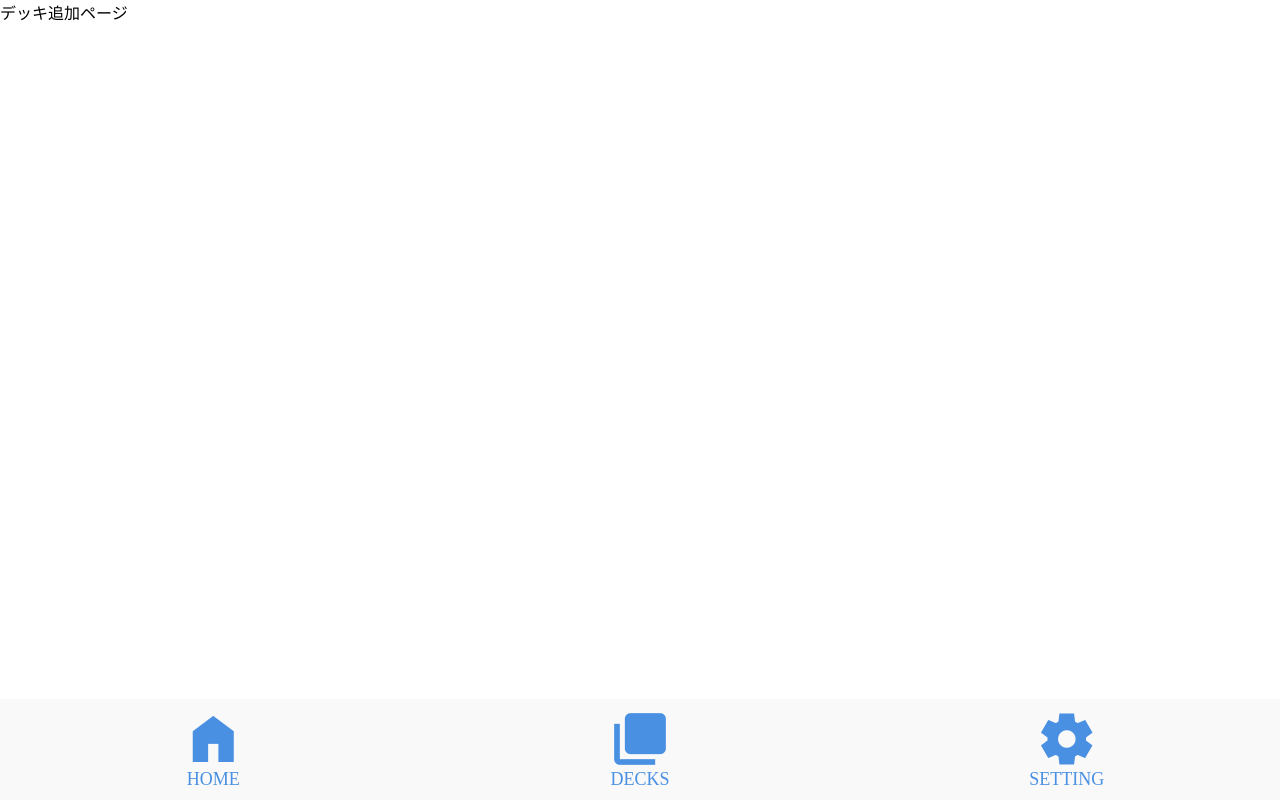
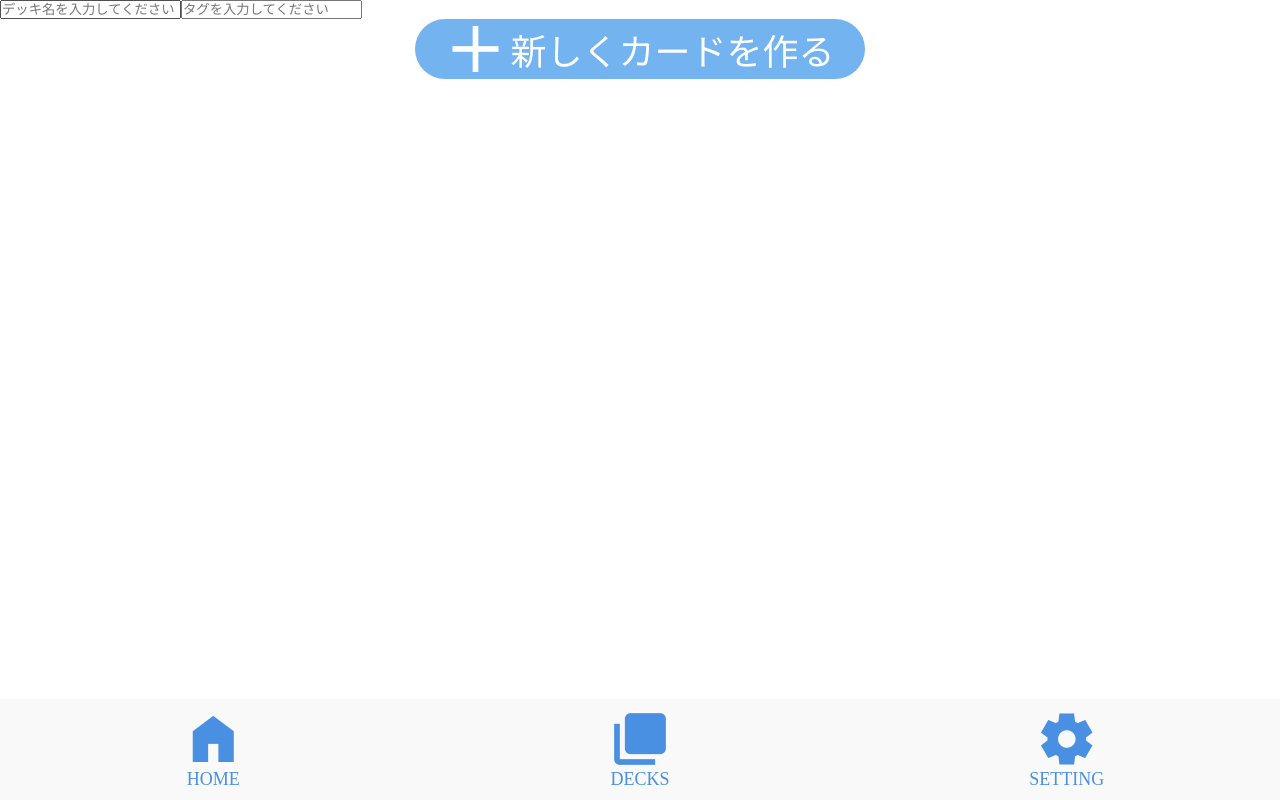
Before and after one commit to 1f10230039/moca_1, a React (Vite) app: page /new-deck in a window 1280 px wide. Built offline with nearby package versions, Linux system fonts and the light colour scheme.

Commit message:
新しくデッキを作るボタンと新しくデッキを作るページの作成

```diff
--- /dev/null
+++ b/src/components/new-card-btn/NewDeckBtn.jsx
@@ -0,0 +1,17 @@
+import { Link } from "react-router-dom";
+import "./new-card-btn.css"
+
+export default function NewCardBtn () {
+    return (
+        <>
+            <section className="new-card-btn">
+                <Link to="new-card">
+                    <div className="new-card-btn__item">
+                        <span class="material-symbols-outlined">add_2</span>
+                        <span>新しくカードを作る</span>
+                    </div>
+                </Link>
+            </section>
+        </>
+    );
+}
--- /dev/null
+++ b/src/components/new-card-btn/new-card-btn.css
@@ -0,0 +1,37 @@
+.new-card-btn a{
+    text-decoration: none;
+    font-size: 24px;
+}
+
+.new-card-btn__item {
+    background-color: #72B3F0;
+    color: #fff;
+    display: flex;
+    align-items: center;
+    justify-content: center;
+    width: 300px;
+    margin: 0 auto;
+    gap: 5px;
+    border-radius: 36px;
+}
+.material-symbols-outlined {
+    font-size: 28px;
+    font-variation-settings:
+    'FILL' 0,
+    'wght' 500,
+    'GRAD' 0,
+    'opsz' 24
+}
+
+@media (min-width: 920px) {
+    .new-card-btn a{
+        font-size: 36px;
+    }
+    .new-card-btn__item {
+        width: 450px;
+        gap: 5px;
+    }
+    .material-symbols-outlined {
+        font-size: 48px;
+    }
+}
--- /dev/null
+++ b/src/features/new-card/NewCard.jsx
@@ -0,0 +1,9 @@
+export default function NewCard () {
+    return (
+        <>
+            <section className="new-card">
+                <p>新しくカードを追加するページ</p>
+            </section>
+        </>
+    );
+}
--- a/src/features/new-deck/NewDeck.jsx
+++ b/src/features/new-deck/NewDeck.jsx
@@ -1,10 +1,14 @@
 import "./new-deck.css"
-import { Link } from "react-router-dom";
+import NewCardBtn from "../../components/new-card-btn/NewDeckBtn";
 
 export default function NewDeck () {
     return (
         <>
-            <p>デッキ追加ページ</p>
+            <section className="new-deck">
+                <input type="text" placeholder="デッキ名を入力してください" />
+                <input type="text" placeholder="タグを入力してください" />
+                <NewCardBtn />
+            </section>
         </>
     );
 }
--- a/src/routes/AppRoutes.jsx
+++ b/src/routes/AppRoutes.jsx
@@ -3,6 +3,7 @@ import Home from "../features/home/Home";
 import Decks from "../features/decks/Decks";
 import Setting from "../features/setteings/settings";
 import NewDeck from "../features/new-deck/NewDeck";
+import NewCard from "../features/new-card/NewCard";
 
 export default function AppRoutes() {
     return (
@@ -11,6 +12,7 @@ export default function AppRoutes() {
             <Route path="decks" element={<Decks />}></Route>
             <Route path="setting" element={<Setting />}></Route>
             <Route path="new-deck" element={<NewDeck />}></Route>
+            <Route path="new-deck/new-card" element={<NewCard />}></Route>
         </Routes>
     );
 }
```
Also changed, not shown: src/features/new-card/new-card.css (added).
